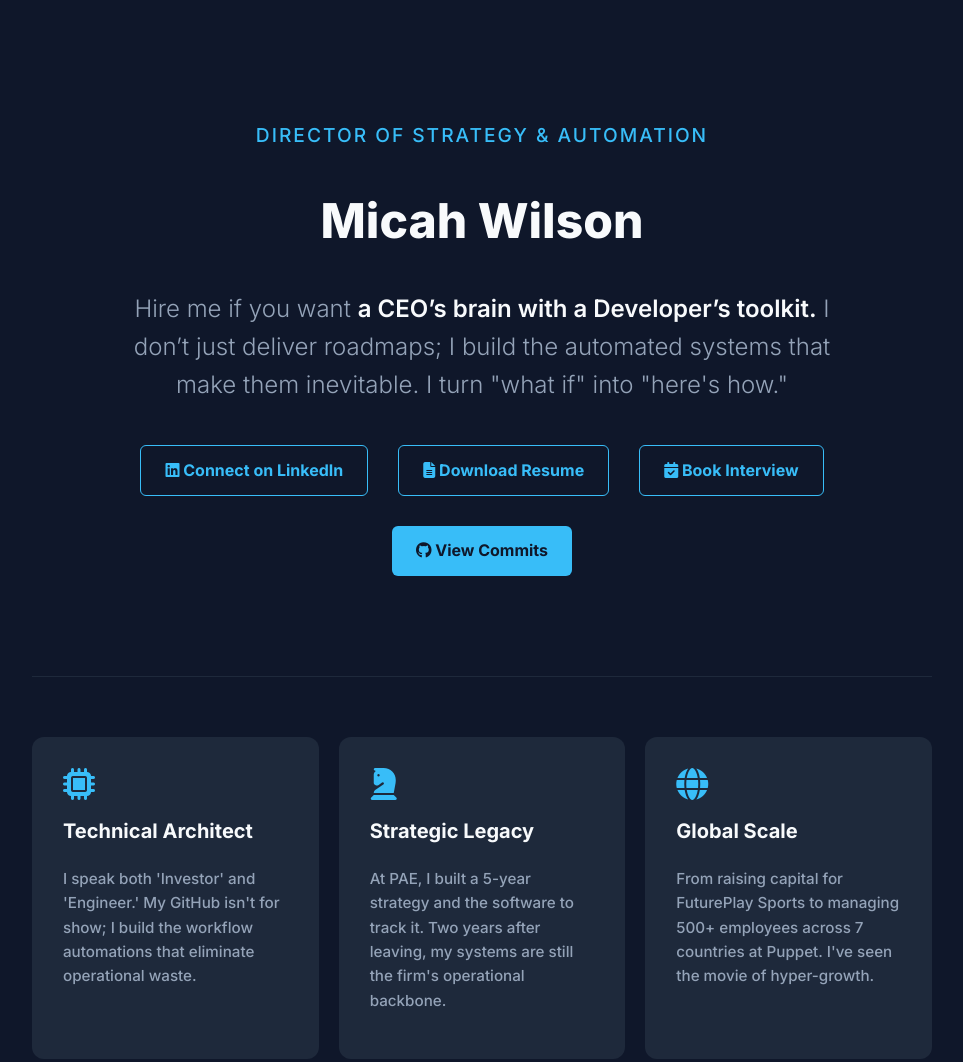
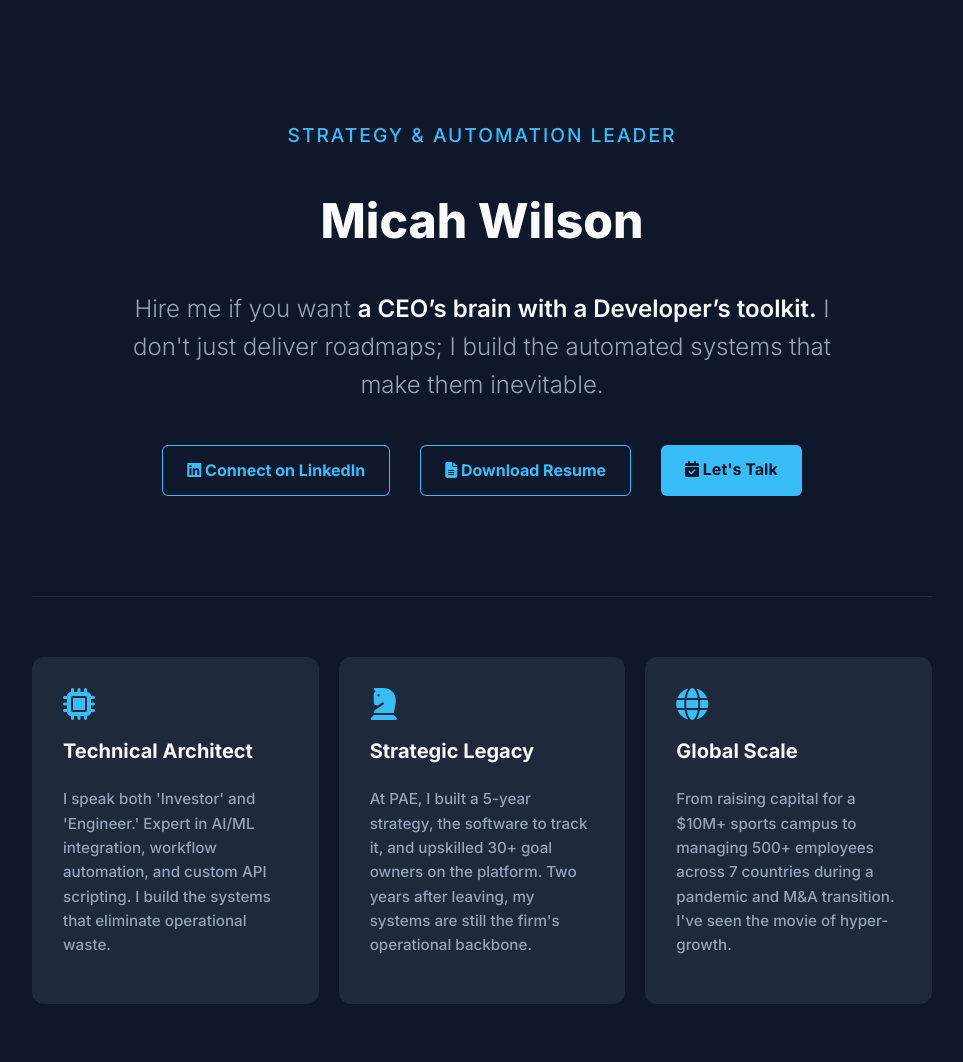
Before and after one commit to micah-svg/micahwilson, a plain HTML site: page index.html in a window 1280 px wide. Shown: the top 1062 px of the page, without its empty margins (158-1121 px from the left). Drawn offline with Linux system fonts and the light colour scheme.

Commit message:
Revise hero subtitle and content for clarity
Updated various text elements for clarity and impact.

```diff
--- a/index.html
+++ b/index.html
@@ -175,22 +175,17 @@
 
     <div class="container">
         <header>
-            <div class="hero-subtitle">Director of Strategy & Automation</div>
+            <div class="hero-subtitle">Strategy & Automation Leader</div>
             <h1>Micah Wilson</h1>
             <p class="hero-statement">
                 Hire me if you want <strong>a CEO’s brain with a Developer’s toolkit.</strong>
-                I don’t just deliver roadmaps; I build the automated systems that make them inevitable.
-                I turn "what if" into "here's how."
+                I don't just deliver roadmaps; I build the automated systems that make them inevitable.
             </p>
             <div class="links">
                 <div class="btn-row">
                     <a href="https://www.linkedin.com/in/micahmwilson/" class="btn btn-outline" target="_blank" rel="noopener noreferrer"><i class="fab fa-linkedin" aria-hidden="true"></i> Connect on LinkedIn</a>
                     <a href="Micah Wilson Resume 2026.pdf" class="btn btn-outline" download><i class="fas fa-file-alt" aria-hidden="true"></i> Download Resume</a>
-                    <a href="https://calendly.com/herway-micah/new-meeting" class="btn btn-outline" target="_blank" rel="noopener noreferrer"><i class="fas fa-calendar-check" aria-hidden="true"></i> Book Interview</a>
-                </div>
-                <div class="btn-row">
-                    <a href="https://github.com/micah-svg" class="btn" target="_blank" rel="noopener noreferrer"><i class="fab fa-github" aria-hidden="true"></i> View Commits</a>
-                </div>
+                    <a href="https://calendly.com/herway-micah/new-meeting" class="btn" target="_blank" rel="noopener noreferrer"><i class="fas fa-calendar-check" aria-hidden="true"></i> Let's Talk</a>
             </div>
         </header>
 
@@ -198,17 +193,17 @@
             <div class="point-card">
                 <i class="fas fa-microchip" aria-hidden="true"></i>
                 <h3>Technical Architect</h3>
-                <p>I speak both 'Investor' and 'Engineer.' My GitHub isn't for show; I build the workflow automations that eliminate operational waste.</p>
+                <p>I speak both 'Investor' and 'Engineer.' Expert in AI/ML integration, workflow automation, and custom API scripting. I build the systems that eliminate operational waste.</p>
             </div>
             <div class="point-card">
                 <i class="fas fa-chess-knight" aria-hidden="true"></i>
                 <h3>Strategic Legacy</h3>
-                <p>At PAE, I built a 5-year strategy and the software to track it. Two years after leaving, my systems are still the firm's operational backbone.</p>
+                <p>At PAE, I built a 5-year strategy, the software to track it, and upskilled 30+ goal owners on the platform. Two years after leaving, my systems are still the firm's operational backbone.</p>
             </div>
             <div class="point-card">
                 <i class="fas fa-globe" aria-hidden="true"></i>
                 <h3>Global Scale</h3>
-                <p>From raising capital for FuturePlay Sports to managing 500+ employees across 7 countries at Puppet. I've seen the movie of hyper-growth.</p>
+                <p>From raising capital for a $10M+ sports campus to managing 500+ employees across 7 countries during a pandemic and M&A transition. I've seen the movie of hyper-growth.</p>
             </div>
         </section>
 
@@ -264,7 +259,7 @@
             <p>Do you have a hiring process that concludes within four weeks and involves no more than two interview rounds?</p>
             <p>Is your hiring process free of unpaid work samples, assignments, or assessments of any kind?</p>
             <p class="lets-go">If so... let's go!</p>
-            <button class="modal-close" id="modalCloseBtn">Got It</button>
+            <button class="modal-close" id="modalCloseBtn">Check and Check!</button>
         </div>
     </div>
 
```
